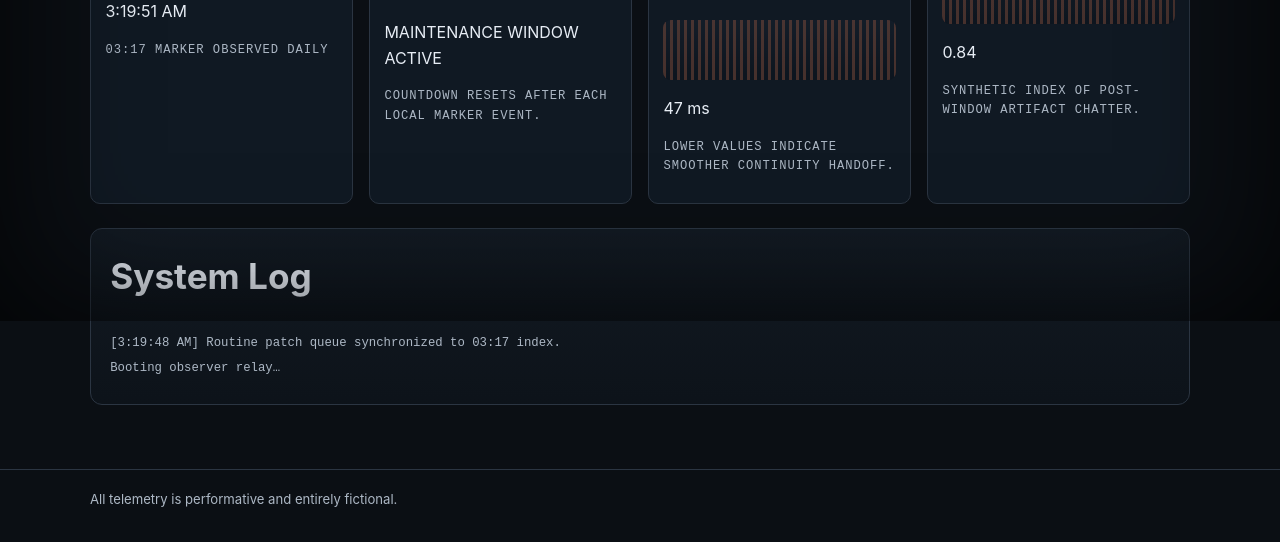
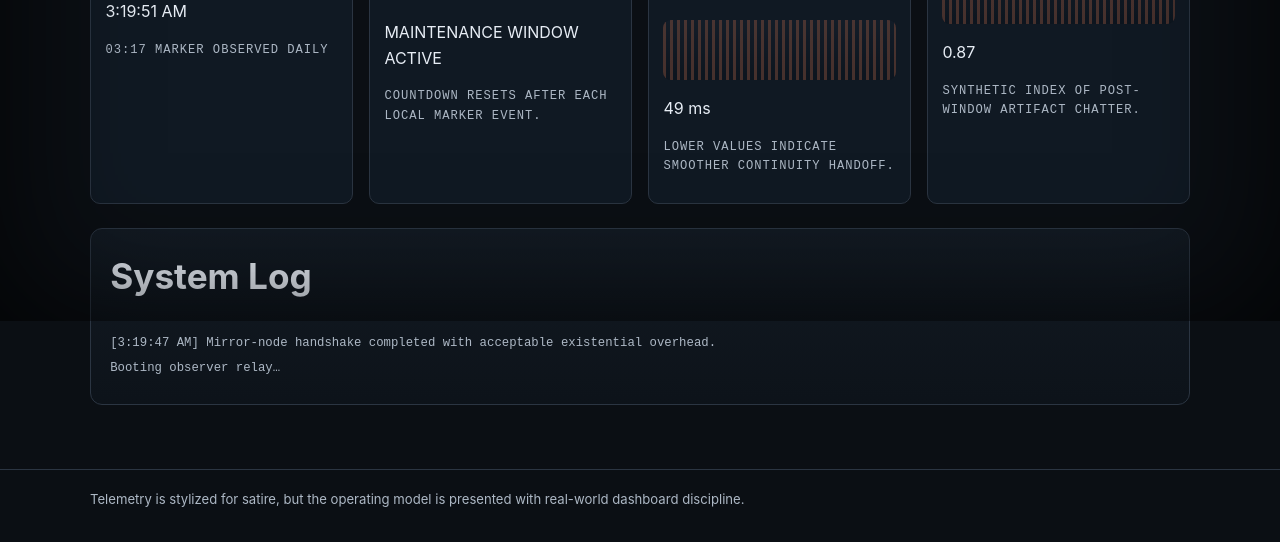
Before and after one commit to pdubsmcgee/317effect, a website built with Vite: page status/index.html in a window 1280 px wide. Shown: the part 479-1021 px from the top of the page. Built offline with nearby package versions, Linux system fonts and the light colour scheme.

Commit message:
Refine satirical copy and expand status dashboard behavior

```diff
--- a/assets/app.js
+++ b/assets/app.js
@@ -91,7 +91,7 @@ function setupStatus() {
   const log = document.querySelector('[data-system-log]');
   if (!clock || !countdown || !banner || !latency || !density || !log) return;
 
-  const states = ['STABLE', 'DRIFTING', 'PATCH IN PROGRESS'];
+  const states = ['STABLE', 'MONITORING DRIFT', 'CALIBRATING', 'PATCH STAGING'];
   const logs = [
     'Observer relay verified baseline continuity.',
     'Doorway threshold anomalies below action limit.',
@@ -99,7 +99,12 @@ function setupStatus() {
     'Echo packet delayed 230ms in sector local.',
     'Routine patch queue synchronized to 03:17 index.',
     'Cross-region drift estimate narrowed to ±3 minutes.',
-    'Field annotation backlog reconciled with report index.'
+    'Field annotation backlog reconciled with report index.',
+    'Coffee ring detected on console B; no signal contamination observed.',
+    'Two contradictory timestamps converged after context refresh.',
+    'Ambient déjà vu elevated; advisory: label your tabs before the window.',
+    'Mirror-node handshake completed with acceptable existential overhead.',
+    'Mnemonic cache warmed and serving likely outcomes.'
   ];
 
   function next317(now) {
@@ -108,6 +113,10 @@ function setupStatus() {
     if (next <= now) next.setDate(next.getDate() + 1);
     return next;
   }
+
+  let currentStateIndex = 0;
+  let stateCooldown = 0;
+  let nextLogAt = 0;
 
   setInterval(() => {
     const now = new Date();
@@ -123,17 +132,28 @@ function setupStatus() {
     const s = String(Math.floor((diff % 60000) / 1000)).padStart(2, '0');
     countdown.textContent = diffMarker <= 5 ? 'MAINTENANCE WINDOW ACTIVE' : `${h}:${m}:${s} until next 03:17`;
 
-    banner.textContent = diffMarker <= 5 ? 'PATCH IN PROGRESS' : states[now.getSeconds() % states.length];
-    banner.classList.toggle('active', diffMarker <= 5);
+    if (diffMarker <= 5) {
+      banner.textContent = 'PATCH IN PROGRESS';
+      banner.classList.add('active');
+    } else {
+      banner.classList.remove('active');
+      if (stateCooldown <= 0) {
+        currentStateIndex = (currentStateIndex + 1) % states.length;
+        stateCooldown = 14;
+      }
+      banner.textContent = states[currentStateIndex];
+      stateCooldown -= 1;
+    }
 
     latency.textContent = `${18 + Math.floor(Math.random() * 37)} ms`;
     density.textContent = `${0.42 + Math.random() * 0.5}`.slice(0, 4);
 
-    if (now.getSeconds() % 4 === 0) {
+    if (!nextLogAt || now.getTime() >= nextLogAt) {
       const p = document.createElement('p');
       p.textContent = `[${now.toLocaleTimeString()}] ${logs[Math.floor(Math.random() * logs.length)]}`;
       log.prepend(p);
-      while (log.children.length > 6) log.removeChild(log.lastChild);
+      while (log.children.length > 10) log.removeChild(log.lastChild);
+      nextLogAt = now.getTime() + (5000 + Math.floor(Math.random() * 5000));
     }
   }, 1000);
 }
--- a/status/index.html
+++ b/status/index.html
@@ -2,7 +2,7 @@
 <a class="skip-link" href="#main">Skip to content</a>
 <header class="site-header"><div class="container nav"><a class="brand" href="/317effect/">3:17 Interference Archive</a><nav class="links" aria-label="Primary"><a href="/317effect/">Home</a><a href="/317effect/global-synchronization/">Global Sync</a><a href="/317effect/echo-mapping/">Echo Mapping</a><a href="/317effect/residue-reports/">Residue Reports</a><a href="/317effect/status/">Status</a><a href="/317effect/about/">About</a></nav></div></header>
 <main id="main" class="container">
-  <section class="panel"><h1>Interference Status</h1><p class="meta">This board is intentionally performative: telemetry dramatizes archive themes while modeling clear operational communication.</p><div data-status-banner class="status-banner">STABLE</div></section>
+  <section class="panel"><h1>Interference Status</h1><p class="meta">This board mirrors live-ops monitoring conventions while tracking continuity behavior in a straight-faced satirical format.</p><div data-status-banner class="status-banner">STABLE</div></section>
   <section class="metric-grid section">
     <article class="metric"><h2>Local Clock</h2><p class="meta">Current local time</p><p data-clock>--:--:--</p><p class="meta">03:17 marker observed daily</p></article>
     <article class="metric"><h2>Global Sync Window</h2><p data-countdown>Calculating…</p><p class="meta">Countdown resets after each local marker event.</p></article>
@@ -10,6 +10,6 @@
     <article class="metric"><h2>Echo Density</h2><div class="wave" aria-hidden="true"></div><p data-density>--</p><p class="meta">Synthetic index of post-window artifact chatter.</p></article>
   </section>
   <section class="panel section"><h2>System Log</h2><div class="log" data-system-log><p>Booting observer relay…</p></div></section>
-</main><footer><div class="container">All telemetry is performative and entirely fictional.</div></footer>
+</main><footer><div class="container">Telemetry is stylized for satire, but the operating model is presented with real-world dashboard discipline.</div></footer>
 <script type="module" src="/assets/app.js"></script>
 </body></html>
```
Also changed, not shown: about/index.html (+2 -2 lines), global-synchronization/index.html (+1 -1 lines).
